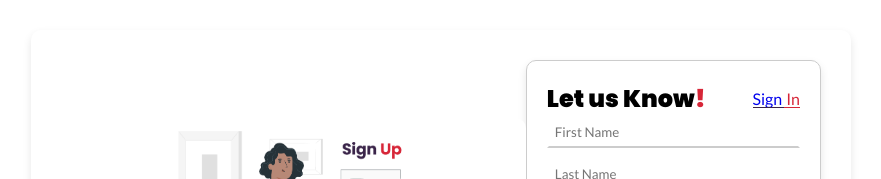
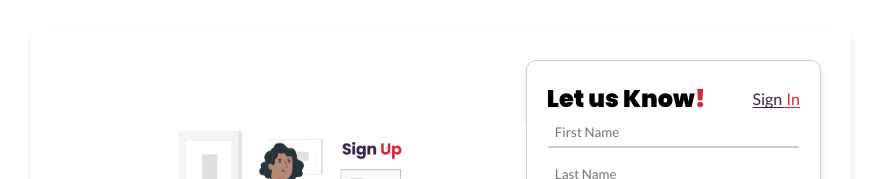
Before and after one commit to surya489/assessment_writo_education, a React (Create React App) app in the folder frontend/: page / in a window 1280 px wide. Shown: the part 151-330 px from the top of the page, without its empty margins (199-1080 px from the left). Built offline with nearby package versions, Linux system fonts and the light colour scheme; the HTML template or start-up script is replaced by a standard one.

Commit message:
css change

```diff
--- a/frontend/src/Components/Form/Form.css
+++ b/frontend/src/Components/Form/Form.css
@@ -43,11 +43,13 @@ a.link .textRed {
     position: relative;
     padding-right: 2px;
     transition: all .3s;
+    color: var(--darkPlum);
 }
 
 a.link .textRed {
     padding-left: 2px;
     padding-right: 0;
+    color: var(--redSalsa);
 }
 
 a.link .textPlum::after,
```
